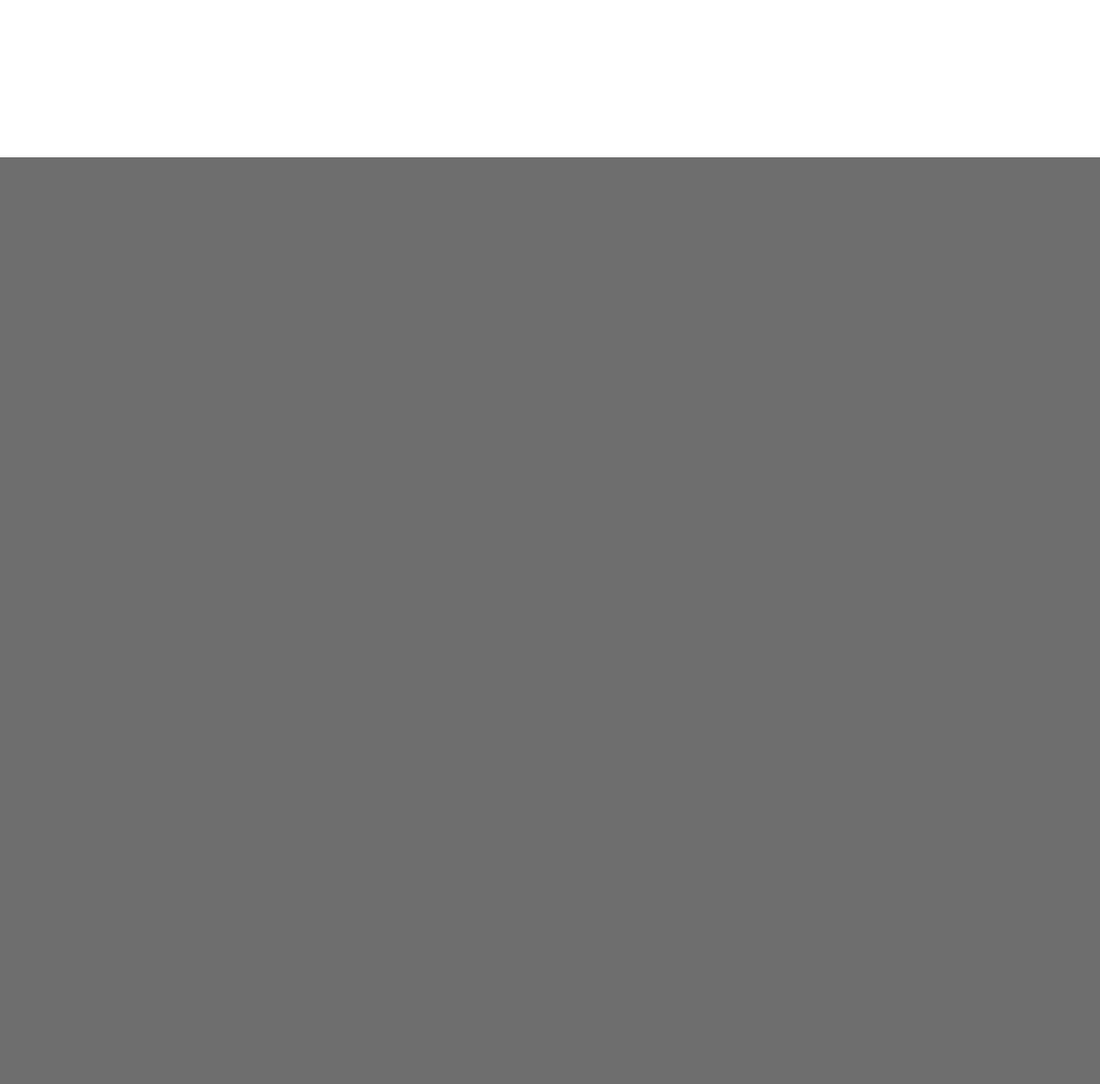
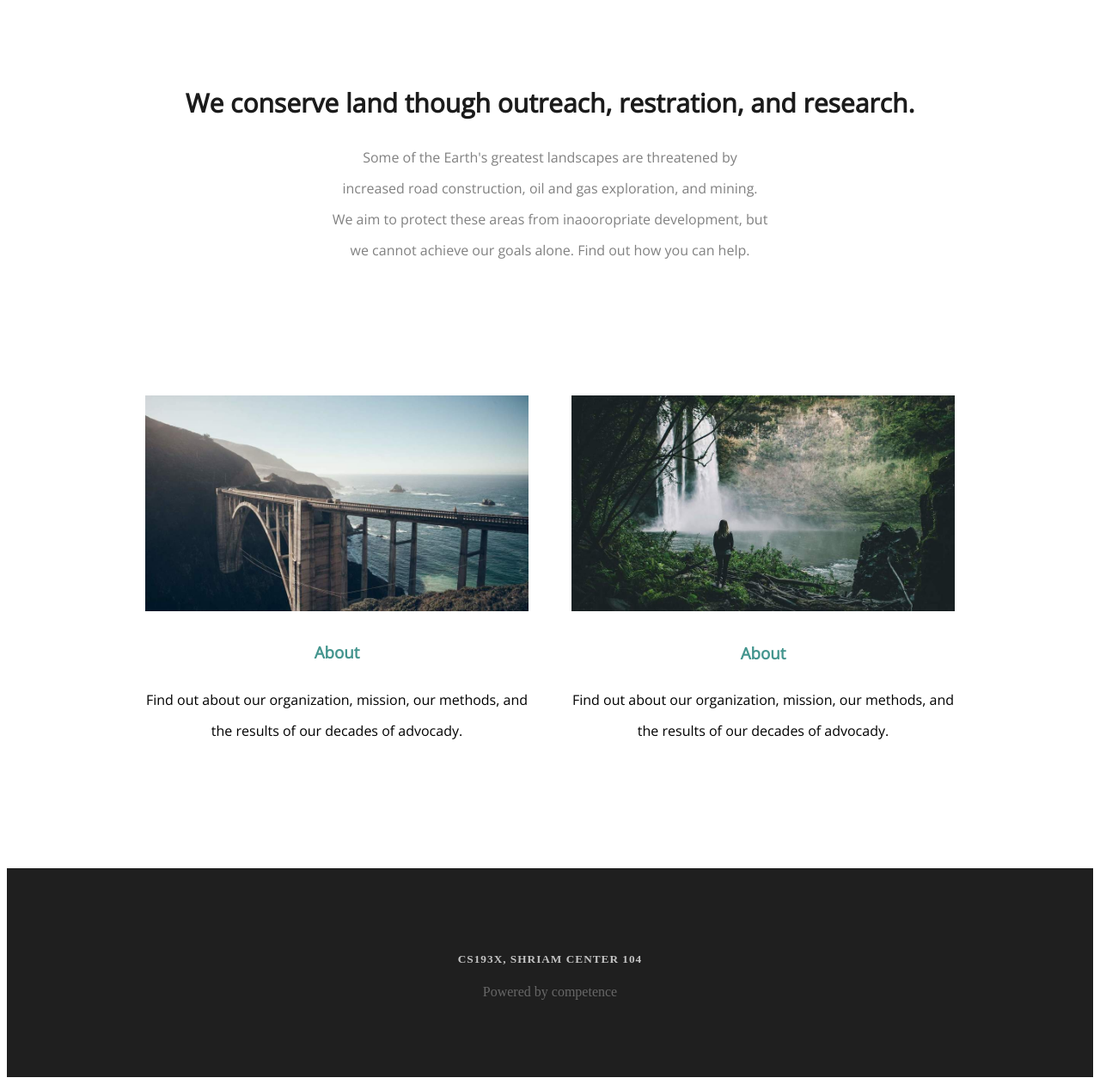
Before and after one commit to vanchien1102/nguyenvanchien, a PHP site: page /tuan5.html in a window 1280 px wide. Shown: the part 617-1878 px from the top of the page at 86% size. Before the commit the page ends 800 px from the top, so only its background shows below. Run offline with PHP 8.4, Linux system fonts and the light colour scheme.

Commit message:
Signed-off-by: bai tap moi<nguyenvanchienhero1@gmail.com>

```diff
--- a/week 3/leasson 5/Exercise 1/styletuan5.css
+++ b/week 3/leasson 5/Exercise 1/styletuan5.css
@@ -8,7 +8,7 @@
 .header{
 	font-family: 'Lora', serif;
 	position: relative;
-	background-image: linear-gradient(to bottom, rgba(0,0,0,0.3), rgba(0,0,0,0.3)), url('C:/Users/ADMIN/Downloads/header.jpg');
+	background-image: linear-gradient(to bottom, rgba(0,0,0,0.3), rgba(0,0,0,0.3)), url('header.jpg');
 	background-repeat: no-repeat;
 	text-align: center;
 	background-size: cover;
@@ -73,6 +73,47 @@ button:hover{
 	opacity: 0.6;
 	cursor: pointer;
 }
-.middle{
+.body{
 	font-family: 'Open Sans', sans-serif;
+	text-align: center;
+	margin: 100px 125px 100px 125px;
 }
+.body h2{
+	color: #1b1b1b;
+	font-size: 30px;
+}
+.textbox{
+	width: 50%;
+    margin: auto;
+    line-height: 36px;
+    margin-bottom: 125px;
+    color: #818181;
+}
+.body img{
+	width: 100%;
+}
+.body table{
+	width: calc(100% - 20px);
+	margin: auto;
+	padding:
+}
+.body td{
+	padding: 24px;
+	line-height: 36px;
+}
+.body h3{
+	color:#44958e;
+}
+.footer{
+	padding: 75px;
+	background-color: #1f1f1f;
+	line-height: 16px;
+	text-align: center;
+}
+.footer h5{
+	letter-spacing: 1px;
+	color: #c4c4c4;
+}
+.footer p{
+	color: #676767;
+}
--- a/week 3/leasson 5/Exercise 1/tuan5.html
+++ b/week 3/leasson 5/Exercise 1/tuan5.html
@@ -7,7 +7,7 @@
     <link href="http://fonts.googleapis.com/css2?family=Lora&family=Open+Sans:wght@300&display=swap" rel="stylesheet">
 </head>
 <body>
-    <div class="header">
+     <div class="header">
         <nav>
             <ul>
                 <a class="left" href="#">CS 193x</a>
@@ -22,5 +22,29 @@
        <h1>STARTS WITH YOU</h1>
        <button type="button">LEARN MORE </button>
     </div>
+    <div class="body">
+		<h2>We conserve land though outreach, restration, and research.</h2>
+		<p class="textbox">Some of the Earth's greatest landscapes are threatened by increased road construction, oil and gas exploration, and mining. We aim to protect these areas from inaooropriate development, but we cannot achieve our goals alone. Find out how you can help.</p>
+		<table>
+			<tr>
+				<td>
+					<img src="body-image-1.jpg" alt="loading...">
+					<h3>About</h3>
+					<p>Find out about our organization, mission, our methods, and the results of our decades of advocady.</p>
+				</td>
+				<td>
+					<img src="body-image-2.jpg" alt="loading...">
+					<h3>About</h3>
+					<p>Find out about our organization, mission, our methods, and the results of our decades of advocady.</p>
+				</td>
+			</tr>
+		</table>
+	</div>
+	<footer>
+		<div class="footer">
+			<h5>CS193X, SHRIAM CENTER 104</h5>
+			<p>Powered by competence</p>
+		</div>
+	</footer>
 </body>
 </html>
```
Also changed, not shown: week 3/leasson 5/Exercise 1/body-image-1.jpg (added), week 3/leasson 5/Exercise 1/body-image-2.jpg (added), week 3/leasson 5/Exercise 1/header.jpg (added).
